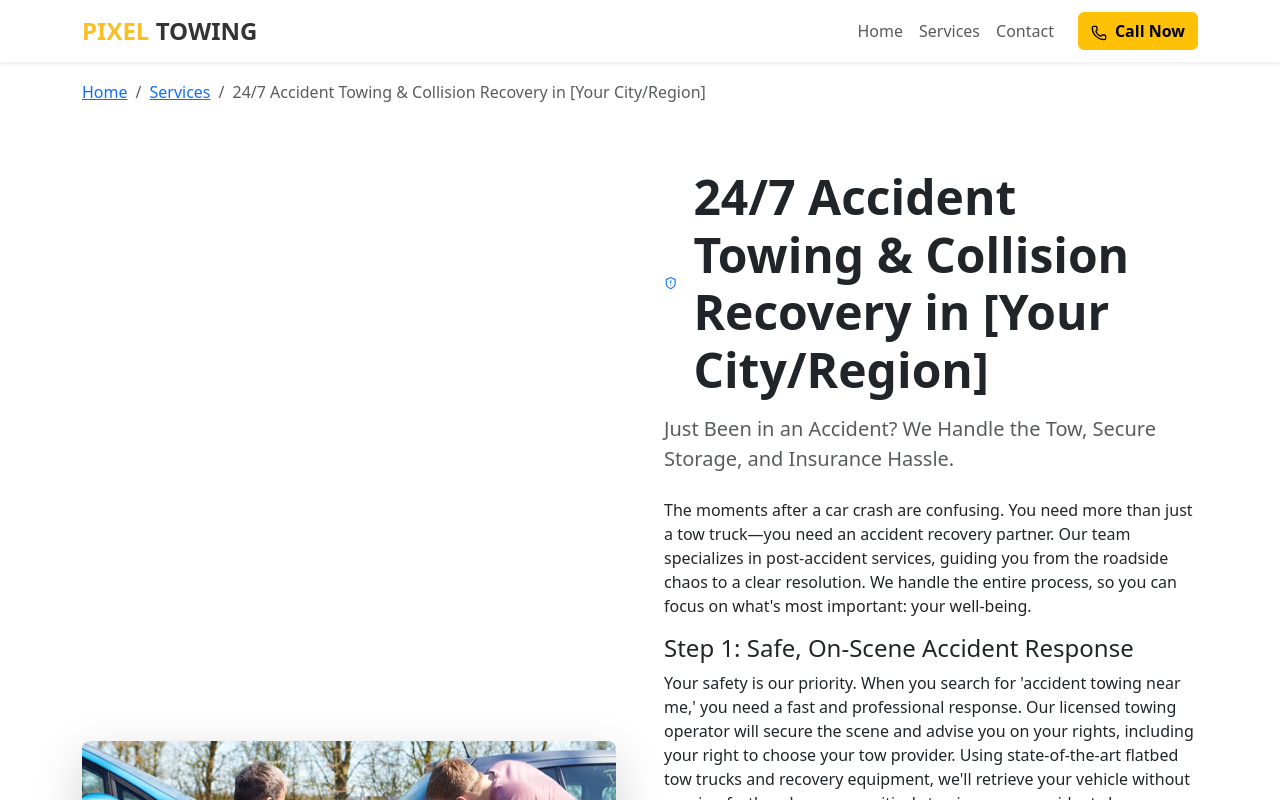
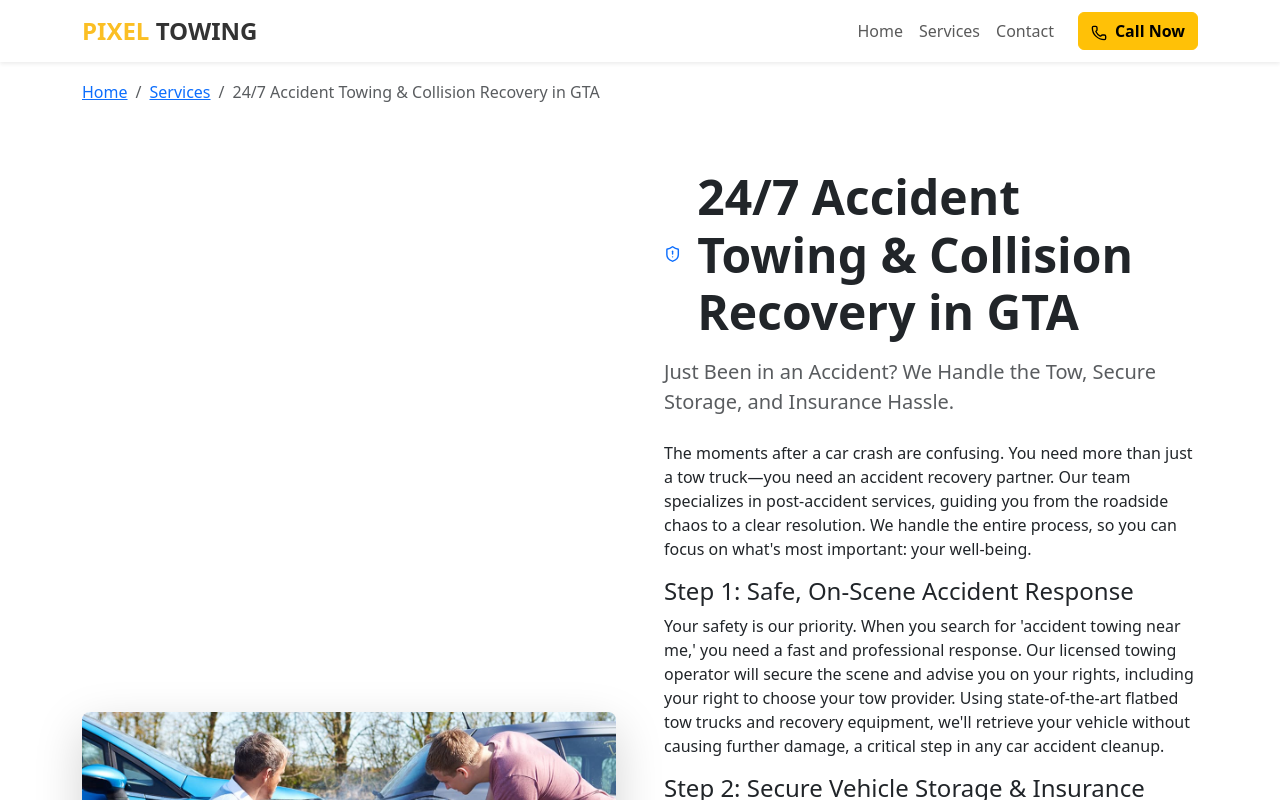
Before and after one commit to Aryan-1703/Pixel-Towing, a React (Vite) app: page /services/accident-recovery in a window 1280 px wide. Shown: the top 800 px of the page. Built offline with nearby package versions, Linux system fonts and the light colour scheme.

Commit message:
fix small

```diff
--- a/src/pages/ServiceDetailPage.tsx
+++ b/src/pages/ServiceDetailPage.tsx
@@ -9,7 +9,7 @@ import towing from "../assets/towing.jpg";
 
 const allServicesData = {
 	"accident-recovery": {
-		title: "24/7 Accident Towing & Collision Recovery in [Your City/Region]",
+		title: "24/7 Accident Towing & Collision Recovery in GTA",
 		tagline:
 			"Just Been in an Accident? We Handle the Tow, Secure Storage, and Insurance Hassle.",
 		image: accident,
```
